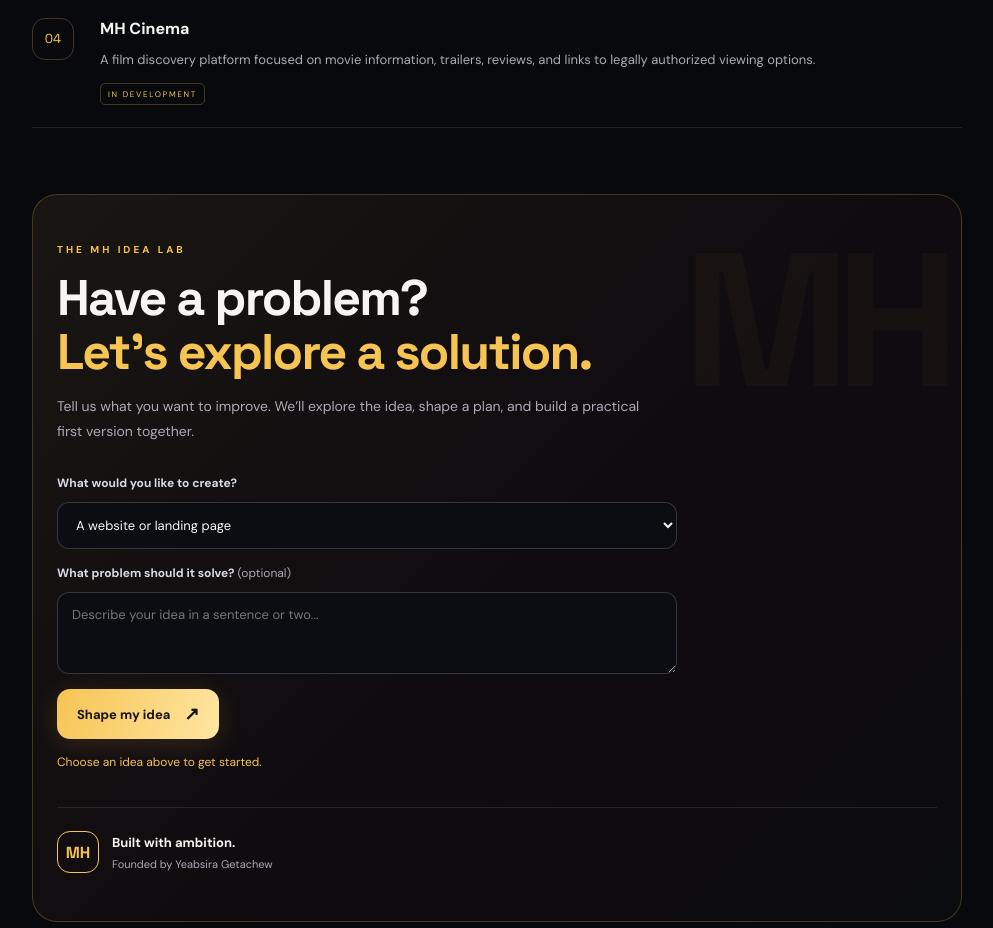
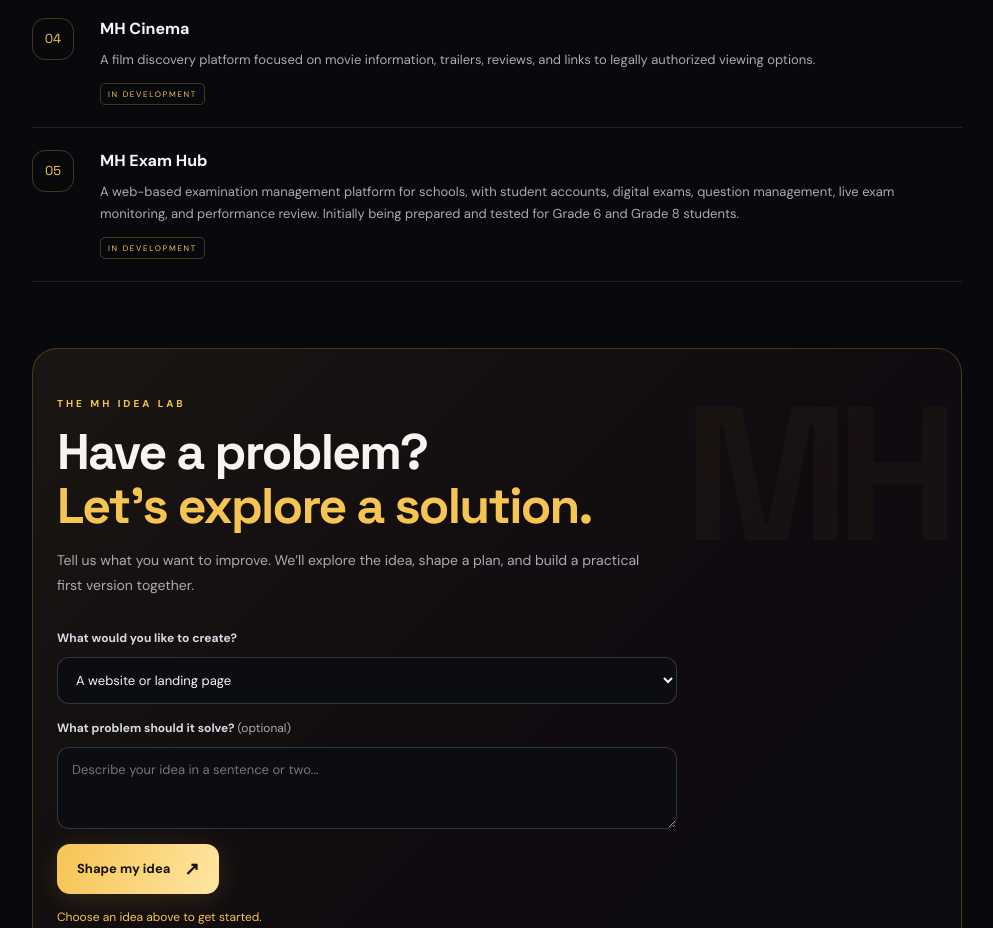
Before and after one commit to blackphionex/mh-technologies, a plain HTML site: page index.html in a window 1280 px wide. Shown: the part 1920-2848 px from the top of the page, without its empty margins (143-1136 px from the left). Drawn offline with Linux system fonts and the light colour scheme.

Commit message:
Add MH Exam Hub to selected projects

```diff
--- a/index.html
+++ b/index.html
@@ -82,6 +82,10 @@
           <div class="project-badge">04</div>
           <div><h3>MH Cinema</h3><p>A film discovery platform focused on movie information, trailers, reviews, and links to legally authorized viewing options.</p><span class="tag">IN DEVELOPMENT</span></div>
         </article>
+        <article class="project">
+          <div class="project-badge">05</div>
+          <div><h3>MH Exam Hub</h3><p>A web-based examination management platform for schools, with student accounts, digital exams, question management, live exam monitoring, and performance review. Initially being prepared and tested for Grade 6 and Grade 8 students.</p><span class="tag">IN DEVELOPMENT</span></div>
+        </article>
       </div>
     </section>
 
```
